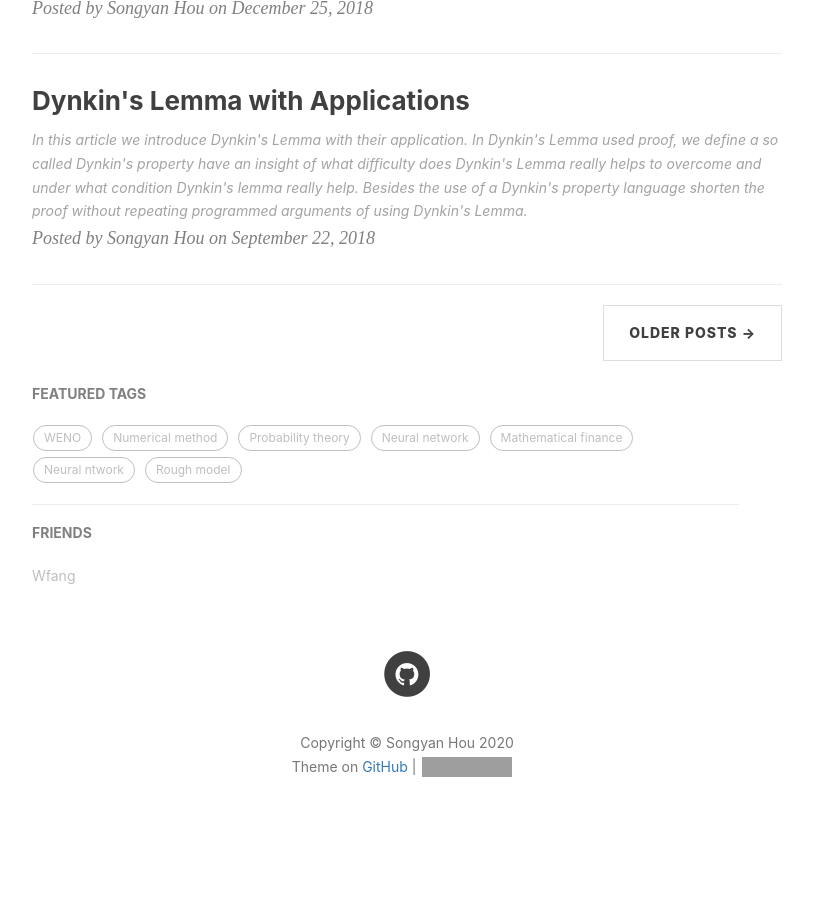
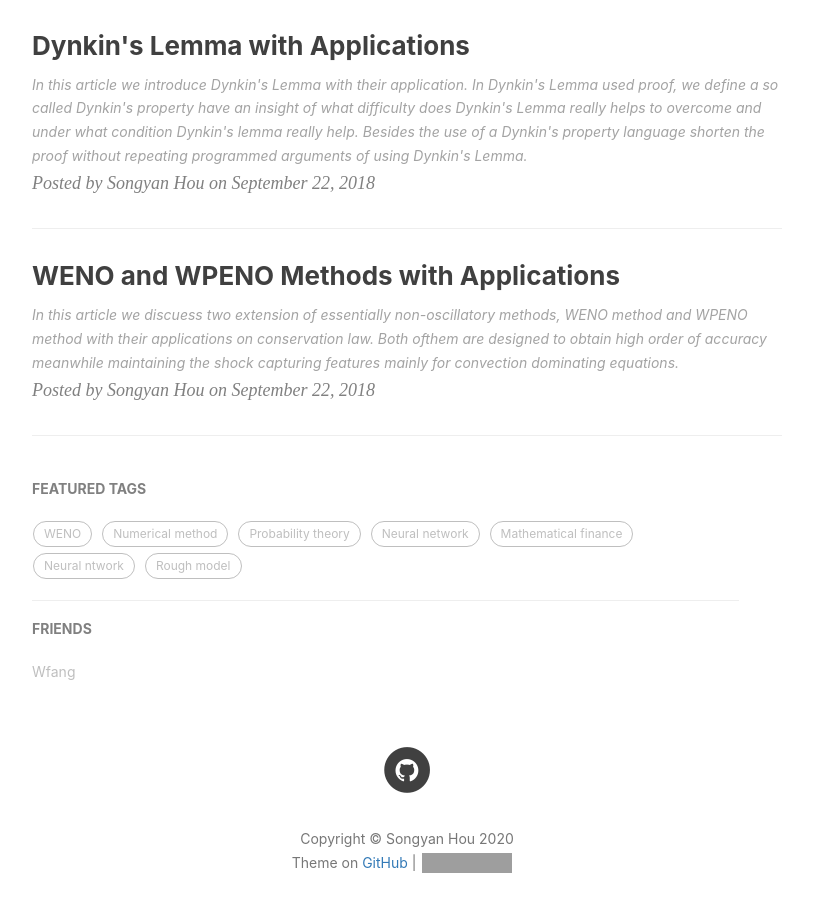
Before and after one commit to justinhou95/justinhou95.github.io, a Jekyll site: the page built from index.html, in a window 1280 px wide and 900 px high, scrolled down 1653 px. Shown: the whole window, without its empty margins (233-1046 px from the left). Built offline with Jekyll 4.4.1, drawn with Linux system fonts in a browser that asks for light colours; nearby versions of some CDN libraries; the list of posts is cut into pages by our own code; comment, search, counter and statistics services are not loaded; before the commit the page ends 2497 px from its top, so only the background shows below that; grey boxes are pictures that could not be loaded.

Commit message:
all posts

```diff
--- a/_config.yml
+++ b/_config.yml
@@ -31,7 +31,7 @@ github_username:    justinhou95
 # Build settings
 # from 2016, 'pygments' is unsupported on GitHub Pages. Use 'rouge' for highlighting instead.
 permalink: pretty
-paginate: 5
+paginate: 6
 exclude: ["less","node_modules","Gruntfile.js","package.json","README.md"]
 anchorjs: true                          # if you want to customize anchor. check out line:181 of `post.html`
 
--- a/index.html
+++ b/index.html
@@ -7,14 +7,14 @@ description: "The only thing certain is the uncertainty"
         <font color = Teal  >   About me </font>
 </h1>
 Hi, I am Songyan Hou, an applied math master student in ETH, currently working on my master thesis on machine learning in finance under the supervision of Prof. Josef Teichmann. Before coming to Zurich, I obtained my bachelor degree in mathematics in Nanjing University under the supervision of Prof. Zhang, Qiang on numerical methods of PDEs.
-<br><br>
+<!-- <br><br>
 <a href="https://github.com/justinhou95"><img src="./img/git.jpg" height="30px" style="margin-bottom:-3px"></a>
 <a href="https://www.researchgate.net/"><img src="./img/rg.JPG" height="30px" style="margin-bottom:-3px"> </a>
 <a href="https://scholar.google.com/"><img src="./img/gs.jpg" height="30px" style="margin-bottom:-3px"></a>
-<a href="https://twitter.com/"><img src="./img/tw.png" height="30px" style="margin-bottom:-3px"></a>
+<a href="https://twitter.com/"><img src="./img/tw.png" height="30px" style="margin-bottom:-3px"></a> -->
 <hr>
 <h1>
-        <font color = Teal >
+    <font color = Teal >
     Interests
     </font>
 </h1>
@@ -25,7 +25,7 @@ Hi, I am Songyan Hou, an applied math master student in ETH, currently working o
 <font color = Teal > Blogs </font>
 </h1>
 
-{% for post in paginator.posts %}
+{% for post in site.posts %}
 <div class="post-preview">
     <a href="{{ post.url | prepend: site.baseurl }}">
         <h1 class="post-title" >
@@ -49,7 +49,7 @@ Hi, I am Songyan Hou, an applied math master student in ETH, currently working o
 {% endfor %}
 
 <!-- Pager -->
-{% if paginator.total_pages > 1 %}
+<!-- {% if paginator.total_pages > 1 %}
 <ul class="pager">
     {% if paginator.previous_page %}
     <li class="previous">
@@ -62,4 +62,4 @@ Hi, I am Songyan Hou, an applied math master student in ETH, currently working o
     </li>
     {% endif %}
 </ul>
-{% endif %}
+{% endif %} -->
```
Also changed, not shown: 2 other files.
